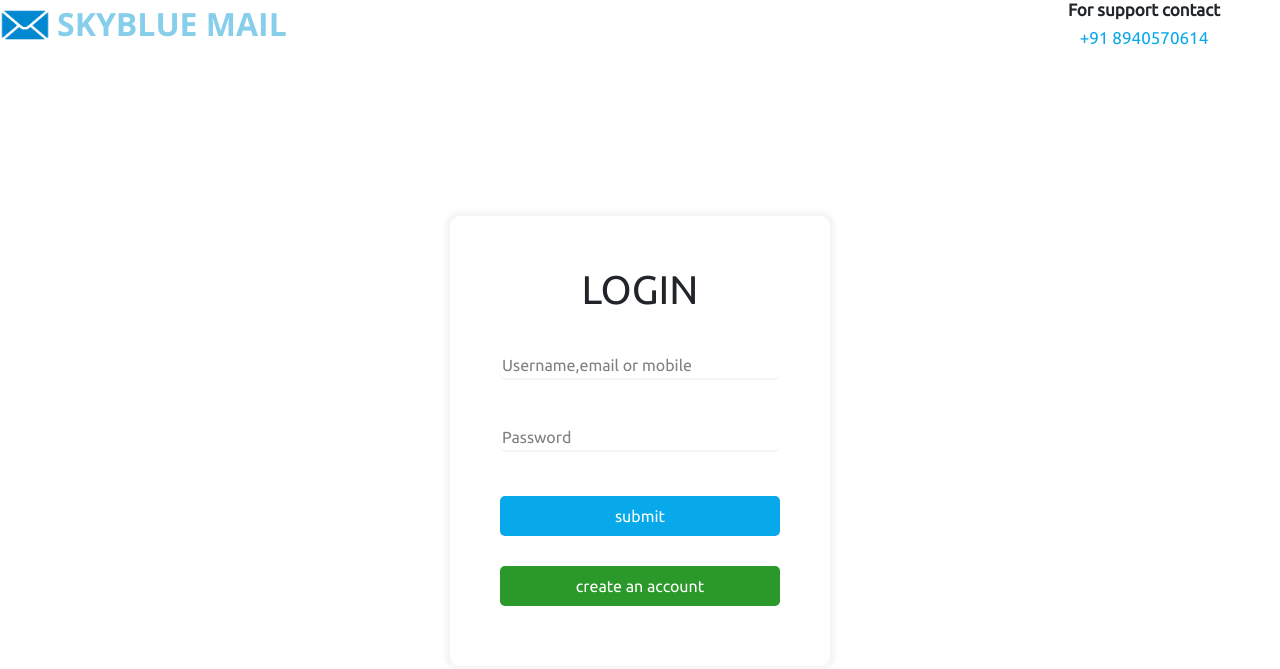
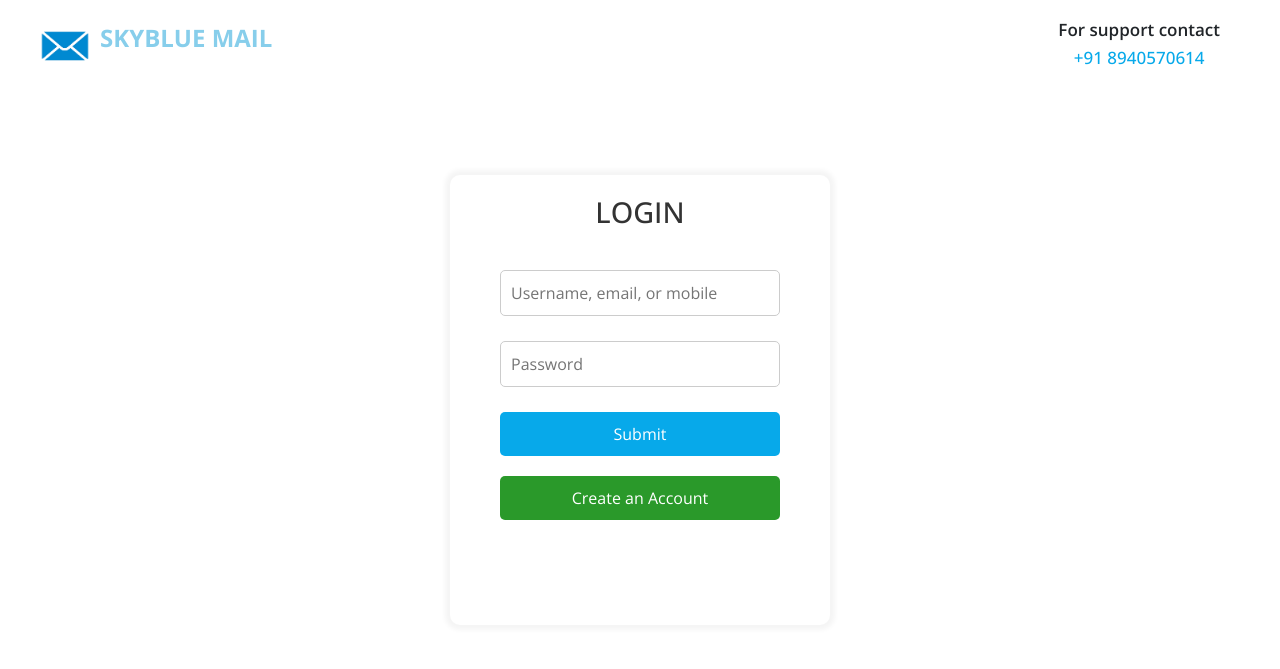
Before and after one commit to prasanth9689/Skyblue-Email-Web-Local, a plain HTML site: page index.html in a window 1280 px wide. Drawn offline with nearby package versions, Linux system fonts and the light colour scheme; a web font is replaced by a local one.

Commit message:
validation completes

```diff
--- a/index.html
+++ b/index.html
@@ -28,11 +28,21 @@
     @import url('https://fonts.googleapis.com/css2?family=Mukta:wght@200;300;400;500;600;700;800&family=Open+Sans:ital,wght@0,300..800;1,300..800&display=swap');
     *{
         margin: 0;
+        padding: 0;
+        box-sizing: border-box;
+    }
+    body{
+        font-family:"Open Sans", sans-serif ;
+        background-color: white;
     }
     .Logo{
         display: flex;
+        align-items: center;
         flex-direction: row;
-        gap: 7px;
+        gap: 10px;
+        padding: 20px;
+        top:0 ;
+        left: 20px;
         position: fixed;
         p{
             color:rgb(7, 169, 234) ;
@@ -42,20 +52,22 @@
     .Logo img{
         height: 50px;
         width: 50px;
+        position: relative;
+        top: 0;
 
     }
     .Logo .skypara{
-        font-family: "Open Sans", sans-serif;
         text-transform: uppercase;
         color: skyblue;
-        font-size: 2rem;
+        font-size: 1.5rem;
         font-weight: bold;
     }
     .wrapper{
         display: flex;
         align-items: center;
         justify-content: center;
-        transform:translateY(48%) ;
+        height: 100vh;
+        /* transform:translateY(48%) ; */
 
 
     }
@@ -72,49 +84,51 @@
 
 
     }
-    .loginbox form h1{
-        margin-top: 50px;
+    .loginbox h1{
+        margin-bottom: 20px;
+        font-size: 1.8rem;
+        text-align: center;
+        color: #333;
+        margin-top: 20px;
     }
 
-    input{
-        margin-top: 30px;
+    .loginbox input{
+        margin-top: 20px;
         margin-left: 50px;
         width: 280px;
-        border-radius:5px;
-        border: none;
+        padding: 10px;
+        border-radius: 5px;
+        border: 1px solid #ccc;
+        font-size: 1rem;
         outline: none;
 
-
-
-    }
-    .input-user input {
-      box-shadow: 0px 2px whitesmoke;
-      border: none;
-      outline: none;
-    }
-    .input-password input{
-      box-shadow: 0px 2px whitesmoke;
-      border: none;
-      outline: none;
     }
 
-    .submitbtn input{
-         height: 40px;
-         background-color: rgb(7, 169, 234);
-         color: white;
+    .loginbox input.error {
+            border: 2px solid red;
     }
-    .accbtn input{
-        height: 40px;
+
+    .loginbox .submitbtn input,
+    .loginbox .accbtn input {
+         width: 280px;
+        padding: 10px;
+        border: none;
+        border-radius: 5px;
+        color: #fff;
+        cursor: pointer;
+        }
+
+    .loginbox .submitbtn input {
+        background-color: rgb(7, 169, 234);
+    }
+
+    .loginbox .accbtn input {
         background-color: rgb(42, 153, 42);
-        color: white;
-    }
-    ::placeholder{
-        color: grey;
     }
     .support{
         background-color: white;
         position:absolute;
-        top: 0;
+        top: 20px;
         right: 60px;
         h1{
            font-size: 17px;
@@ -126,9 +140,14 @@
     .suppnum{
         color:rgb(7, 169, 234) ;
     }
-    .input-error{
-        border: 2px solid red;
-    }
+
+    .error-message {
+            color:red;
+            font-size: 0.9rem;
+            margin-top: -5px;
+            margin-bottom: 10px;
+            margin-left: 50px;
+        }
 
 
 
@@ -144,21 +163,22 @@
         <div class="wrapper">
             <div class="loginbox">
 
-                <form action="">
+                <form id="form">
                     <h1>LOGIN</h1>
-                 <div class="input-user"><input type="text" name="" id="uName" class="name" placeholder="Username,email or mobile">
-                    <p id="error"></p>
-                </div>
-                <div class="input-password"><input type="password" name="" id="uPass" placeholder="Password">
-                    <p id="passerror"></p>
-                </div>
-
-               <div class="submitbtn">
-                    <input type="submit" value="submit" onclick="userNameValidation()">
-
-                </div>
-                <div class="accbtn"><input type="button" value="create an account"></div>
-
+                    <div>
+                        <input type="text" id="uName" placeholder="Username, email, or mobile">
+                        <p id="user-error" class="error-message"></p>
+                    </div>
+                    <div>
+                        <input type="password" id="uPass" placeholder="Password">
+                        <p id="pass-error" class="error-message"></p>
+                    </div>
+                    <div class="submitbtn">
+                        <input type="submit" value="Submit">
+                    </div>
+                    <div class="accbtn">
+                        <input type="button" value="Create an Account">
+                    </div>
 
                 </form>
              </div>
@@ -173,64 +193,42 @@
 
   <!-- JS here -->
    <script>
-    function userNameValidation(){
-        let userName=document.getElementById('uName').value ;
-        let userPassword=document.getElementById('uPass').value ;
-        if(userName!=="" && userName!==null){
-            document.getElementById('error').style.visibility='hidden';
-            if(userPassword!==null && userPassword!=""){
-                document.getElementById('passerror').style.visibility='hidden';
-                alert(`hello ${userName} welcome to home page`)
+    const form = document.getElementById('form');
+    const userNameInput = document.getElementById('uName');
+    const userPasswordInput = document.getElementById('uPass');
+    const userError = document.getElementById('user-error');
+    const passError = document.getElementById('pass-error');
 
-            }
-            else{
-                document.getElementById('passerror').innerHTML="Enter password";
-                passerror.style.color="red";
-                userPassword.classList.add('input-error');
+    form.addEventListener('submit', (e) => {
+        let hasError = false;
 
-            }
+        // Clear previous errors
+        userError.textContent = '';
+        passError.textContent = '';
+        userNameInput.classList.remove('error');
+        userPasswordInput.classList.remove('error');
 
+        // Validate username
+        if (!userNameInput.value.trim()) {
+            userError.textContent = 'Enter username, email, or mobile';
+            userNameInput.classList.add('error'); // Add red outline
+            hasError = true;
         }
-        else{
-            document.getElementById('error').innerHTML="Enter valid email or mobile number"
-            error.style.color="red"
-            userName.classList.add('input-error');
 
+        // Validate password
+        if (!userPasswordInput.value.trim()) {
+            passError.textContent = 'Enter your password';
+            userPasswordInput.classList.add('error'); // Add red outline
+            hasError = true;
         }
-    }
 
-   </script>
-   <!-- <script>
-    function userNameValidation() {
-        // Get input elements
-        let userNameInput = document.getElementById('uName');
-        let userPasswordInput = document.getElementById('uPass');
-        let userName = userNameInput.value.trim();
-        let userPassword = userPasswordInput.value.trim();
+        // Prevent form submission if there are errors
+        if (hasError) {
+            e.preventDefault();
+        }
+    });
 
-        // Username validation
-        if (userName !== "" && userName !== null) {
-            document.getElementById('error').style.visibility = 'hidden';
-            userNameInput.classList.remove('input-error'); // Remove red outline if valid
-
-            // Password validation
-            if (userPassword !== "" && userPassword !== null) {
-                document.getElementById('passerror').style.visibility = 'hidden';
-                alert(`Hello ${userName}, welcome to the home page!`);
-            }
-            else {
-                    document.getElementById('passerror').innerHTML = "Enter password";
-                    document.getElementById('passerror').style.color = "red";
-                    userPasswordInput.classList.add('input-error'); // Add red outline
-                }
-            }
-        else {
-                document.getElementById('error').innerHTML = "Enter valid email or mobile number";
-                document.getElementById('error').style.color = "red";
-                userNameInput.classList.add('input-error'); // Add red outline
-            }
-        }
-    </script> -->
+    </script>
 
 		<!-- All JS Custom Plugins Link Here here -->
         <script src="assets/js/vendor/modernizr-3.5.0.min.js"></script>
```
